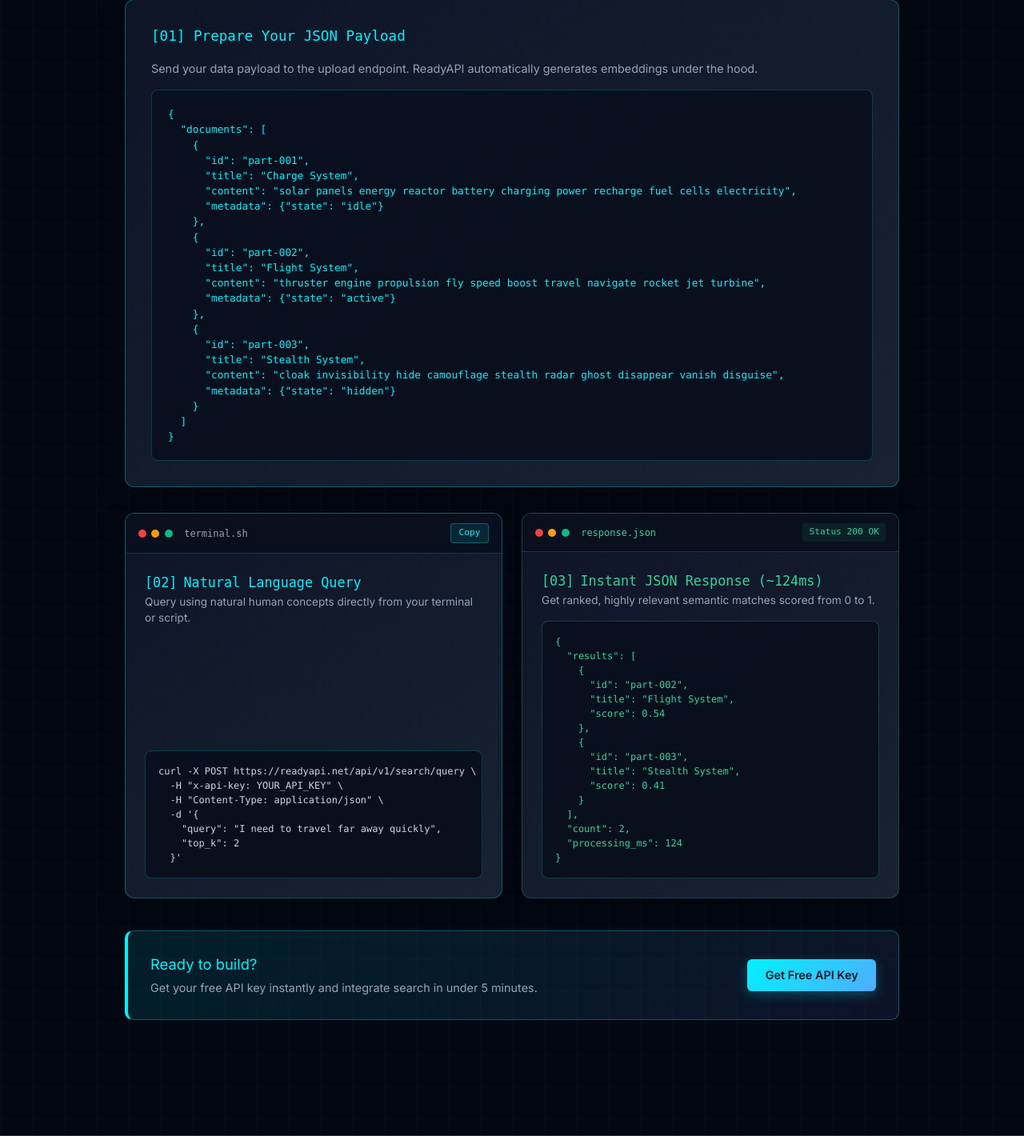
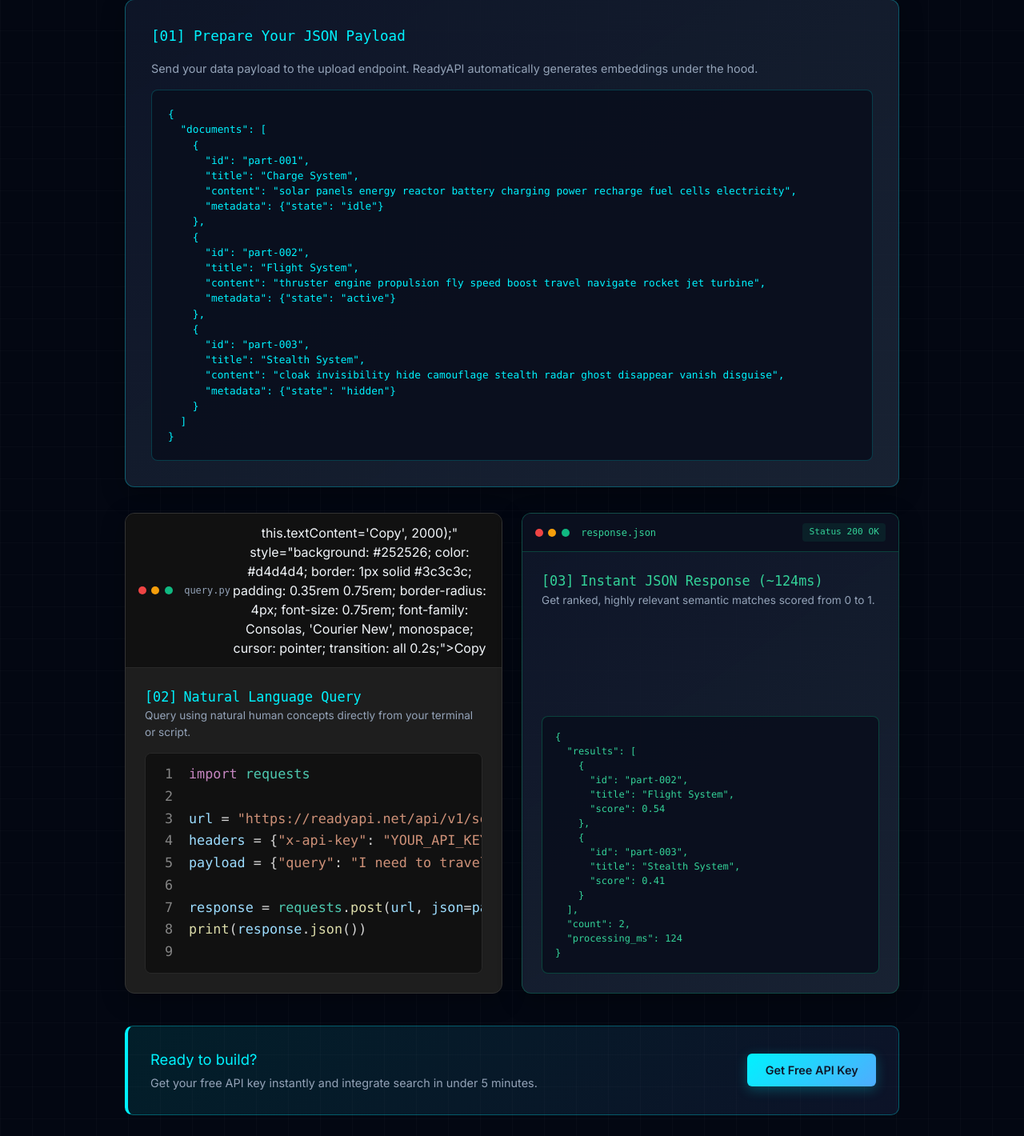
Before and after one commit to Esteban0007/AI_API, a Python web app: template app/templates/index.html in a window 1280 px wide. Shown: the part 1562-2982 px from the top of the page at 80% size. Run offline with Jinja, Linux system fonts and the light colour scheme; the template is opened without the code that fills it, so the values that code supplies are empty; some libraries are stand-ins or nearby versions.

Commit message:
index styles

```diff
--- a/app/templates/index.html
+++ b/app/templates/index.html
@@ -267,16 +267,16 @@
     <div style="display: grid; grid-template-columns: repeat(auto-fit, minmax(440px, 1fr)); gap: 1.5rem; margin: 2rem 0;">
 
       <!-- Left Column: Search Request (VS Code Style with interactive Copy Button) -->
-      <div style="border: 1px solid rgba(0, 242, 254, 0.3); border-radius: 12px; background: linear-gradient(145deg, rgba(15, 23, 42, 0.9) 0%, rgba(30, 41, 59, 0.8) 100%); box-shadow: 0 8px 30px rgba(0, 0, 0, 0.3); overflow: hidden; display: flex; flex-direction: column;">
+      <div style="border: 1px solid #333333; border-radius: 12px; background: #1e1e1e; box-shadow: 0 8px 30px rgba(0, 0, 0, 0.3); overflow: hidden; display: flex; flex-direction: column;">
         <!-- VS Code Title Bar -->
-        <div style="background: rgba(10, 15, 30, 0.95); padding: 0.75rem 1rem; border-bottom: 1px solid rgba(0, 242, 254, 0.2); display: flex; align-items: center; justify-content: space-between;">
+        <div style="background: #111111; padding: 0.75rem 1rem; border-bottom: 1px solid #292929; display: flex; align-items: center; justify-content: space-between;">
           <div style="display: flex; align-items: center; gap: 0.4rem;">
             <span style="width: 10px; height: 10px; background: #ef4444; border-radius: 50%; display: inline-block;"></span>
             <span style="width: 10px; height: 10px; background: #f59e0b; border-radius: 50%; display: inline-block;"></span>
             <span style="width: 10px; height: 10px; background: #10b981; border-radius: 50%; display: inline-block;"></span>
-            <span style="margin-left: 0.5rem; font-size: 0.75rem; color: #94a3b8; font-family: 'JetBrains Mono', monospace;">terminal.sh</span>
+            <span style="margin-left: 0.5rem; font-size: 0.75rem; color: #94a3b8; font-family: 'JetBrains Mono', monospace;">query.py</span>
           </div>
-          <button onclick="navigator.clipboard.writeText(document.getElementById('code-snippet').innerText); this.textContent='Copied!'; setTimeout(()=>this.textContent='Copy', 2000);" style="background: rgba(0, 242, 254, 0.1); color: #00f2fe; border: 1px solid rgba(0, 242, 254, 0.3); padding: 0.2rem 0.6rem; border-radius: 4px; font-size: 0.7rem; font-family: 'JetBrains Mono', monospace; cursor: pointer; transition: all 0.2s;">Copy</button>
+          <button onclick="navigator.clipboard.writeText('import requests\\n\\nurl = \\"https://readyapi.net/api/v1/search/query\\"\\nheaders = {\\"x-api-key\\": \\"YOUR_API_KEY\\", \\"Content-Type\\": \\"application/json\\"}\\npayload = {\\"query\\": \\"I need to travel far away quickly\\", \\"top_k\\": 2}\\n\\nresponse = requests.post(url, json=payload, headers=headers)\\nprint(response.json())'); this.textContent='Copied!'; setTimeout(()=>this.textContent='Copy', 2000);" style="background: #252526; color: #d4d4d4; border: 1px solid #3c3c3c; padding: 0.35rem 0.75rem; border-radius: 4px; font-size: 0.75rem; font-family: Consolas, 'Courier New', monospace; cursor: pointer; transition: all 0.2s;">Copy</button>
         </div>
 
         <div style="padding: 1.5rem; flex-grow: 1; display: flex; flex-direction: column; justify-content: space-between;">
@@ -289,13 +289,19 @@
             </p>
           </div>
 
-          <pre id="code-snippet" style="background: rgba(10, 15, 30, 0.95); border: 1px solid rgba(0, 242, 254, 0.2); padding: 1rem; border-radius: 8px; overflow-x: auto; font-size: 0.75rem; font-family: 'JetBrains Mono', monospace; color: #cbd5e1; line-height: 1.5; margin: 0;"><code>curl -X POST https://readyapi.net/api/v1/search/query \
-  -H "x-api-key: YOUR_API_KEY" \
-  -H "Content-Type: application/json" \
-  -d '{
-    "query": "I need to travel far away quickly",
-    "top_k": 2
-  }'</code></pre>
+          <div id="code-snippet" style="background: #111111; border: 1px solid #292929; border-radius: 8px; overflow-x: auto; margin: 0; color: #d4d4d4; font-family: 'Cascadia Code', 'Cascadia Mono', 'SFMono-Regular', Consolas, 'Liberation Mono', monospace; font-size: 1.05rem; font-weight: 500; line-height: 1.65; padding: 0.75rem 0; font-variant-ligatures: none; -webkit-font-smoothing: antialiased; text-rendering: optimizeLegibility;">
+            <div style="min-width: max-content; width: 100%;">
+              <div style="display:grid; grid-template-columns:54px max-content; min-height:1.65em; white-space:pre; padding-right:20px;"><span style="color:#858585;text-align:right;padding-right:20px;user-select:none;">1</span><span><span style="color:#c586c0;">import</span> <span style="color:#4ec9b0;">requests</span></span></div>
+              <div style="display:grid; grid-template-columns:54px max-content; min-height:1.65em; white-space:pre; padding-right:20px;"><span style="color:#858585;text-align:right;padding-right:20px;user-select:none;">2</span><span>&nbsp;</span></div>
+              <div style="display:grid; grid-template-columns:54px max-content; min-height:1.65em; white-space:pre; padding-right:20px;"><span style="color:#858585;text-align:right;padding-right:20px;user-select:none;">3</span><span><span style="color:#9cdcfe;">url</span> = <span style="color:#ce9178;">"https://readyapi.net/api/v1/search/query"</span></span></div>
+              <div style="display:grid; grid-template-columns:54px max-content; min-height:1.65em; white-space:pre; padding-right:20px;"><span style="color:#858585;text-align:right;padding-right:20px;user-select:none;">4</span><span><span style="color:#9cdcfe;">headers</span> = {<span style="color:#ce9178;">"x-api-key"</span>: <span style="color:#ce9178;">"YOUR_API_KEY"</span>, <span style="color:#ce9178;">"Content-Type"</span>: <span style="color:#ce9178;">"application/json"</span>}</span></div>
+              <div style="display:grid; grid-template-columns:54px max-content; min-height:1.65em; white-space:pre; padding-right:20px;"><span style="color:#858585;text-align:right;padding-right:20px;user-select:none;">5</span><span><span style="color:#9cdcfe;">payload</span> = {<span style="color:#ce9178;">"query"</span>: <span style="color:#ce9178;">"I need to travel far away quickly"</span>, <span style="color:#ce9178;">"top_k"</span>: <span style="color:#b5cea8;">2</span>}</span></div>
+              <div style="display:grid; grid-template-columns:54px max-content; min-height:1.65em; white-space:pre; padding-right:20px;"><span style="color:#858585;text-align:right;padding-right:20px;user-select:none;">6</span><span>&nbsp;</span></div>
+              <div style="display:grid; grid-template-columns:54px max-content; min-height:1.65em; white-space:pre; padding-right:20px;"><span style="color:#858585;text-align:right;padding-right:20px;user-select:none;">7</span><span><span style="color:#9cdcfe;">response</span> = <span style="color:#4ec9b0;">requests</span>.<span style="color:#dcdcaa;">post</span>(<span style="color:#9cdcfe;">url</span>, <span style="color:#9cdcfe;">json</span>=<span style="color:#9cdcfe;">payload</span>, <span style="color:#9cdcfe;">headers</span>=<span style="color:#9cdcfe;">headers</span>)</span></div>
+              <div style="display:grid; grid-template-columns:54px max-content; min-height:1.65em; white-space:pre; padding-right:20px;"><span style="color:#858585;text-align:right;padding-right:20px;user-select:none;">8</span><span><span style="color:#dcdcaa;">print</span>(<span style="color:#9cdcfe;">response</span>.<span style="color:#dcdcaa;">json</span>())</span></div>
+              <div style="display:grid; grid-template-columns:54px max-content; min-height:1.65em; white-space:pre; padding-right:20px;"><span style="color:#858585;text-align:right;padding-right:20px;user-select:none;">9</span><span>&nbsp;</span></div>
+            </div>
+          </div>
         </div>
       </div>
 
```
Also changed, not shown: tests/prueba.py (added, +8 -0 lines).
